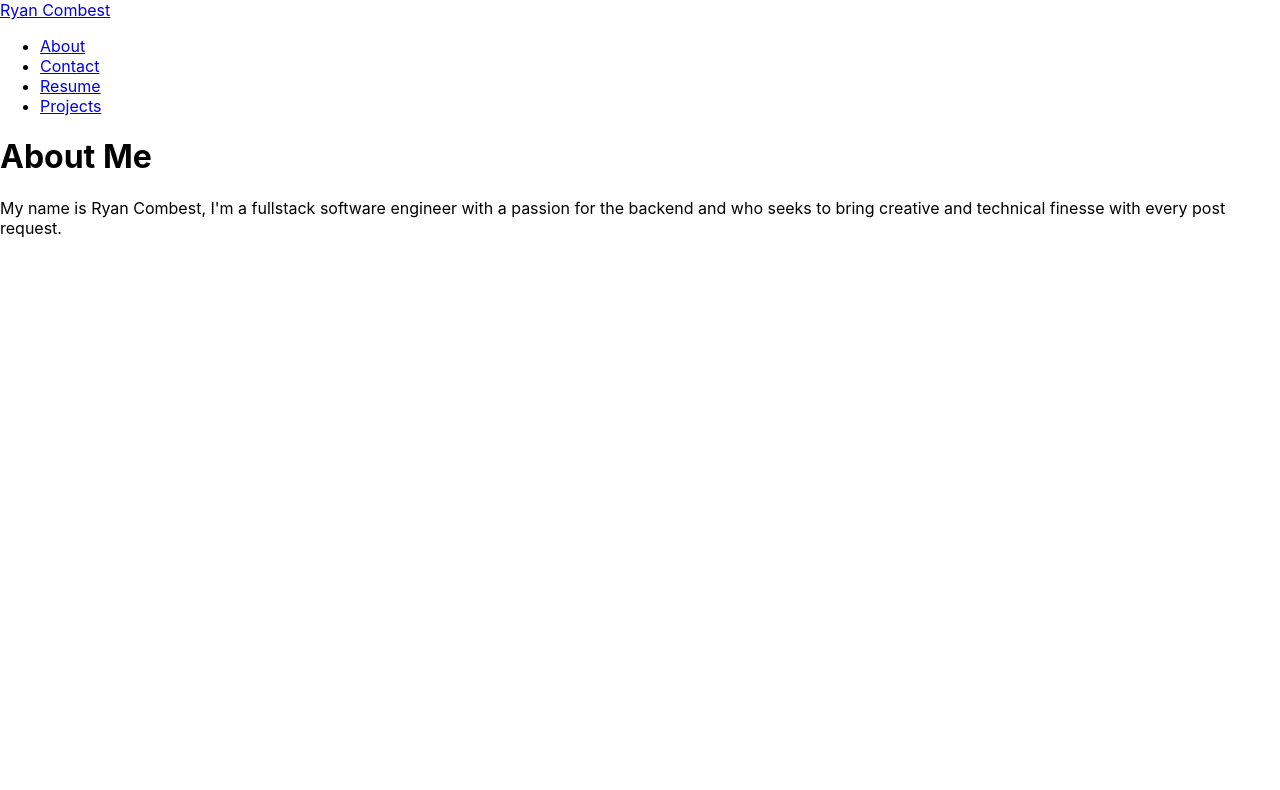
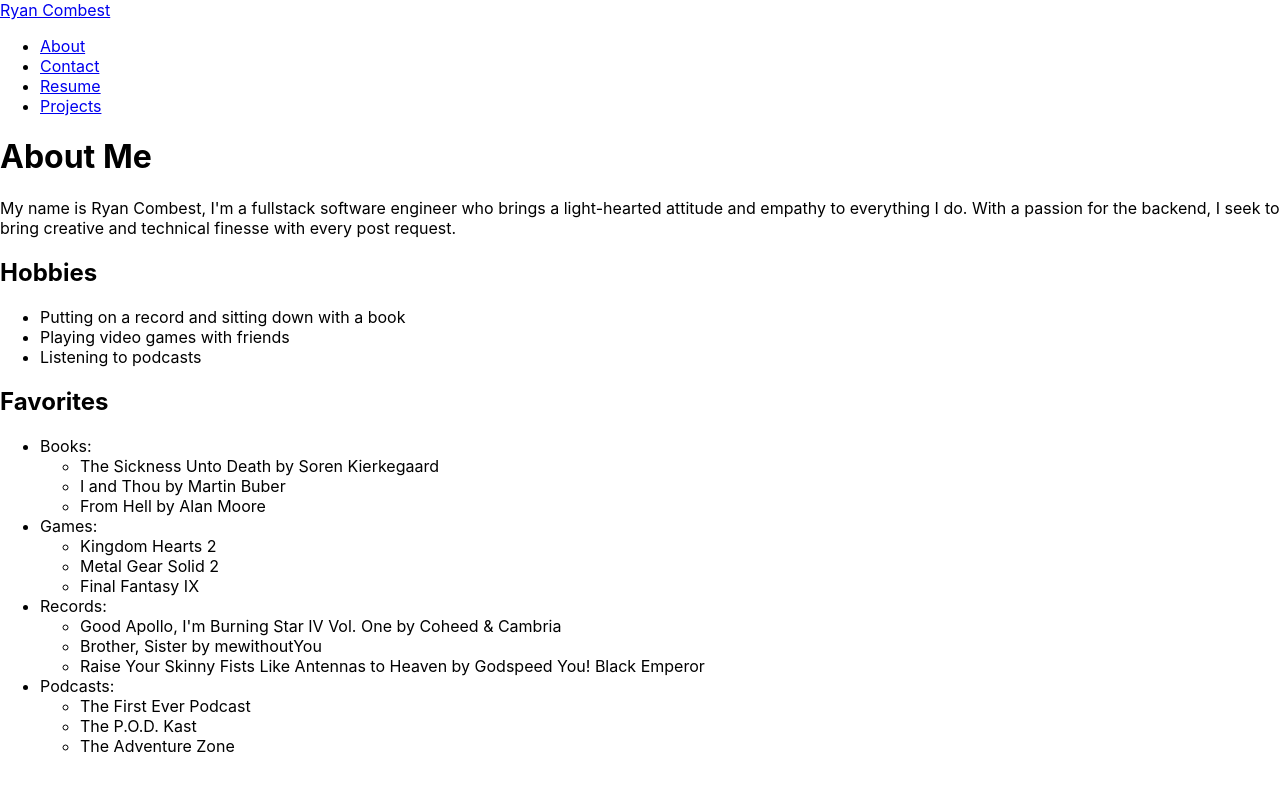
Before and after one commit to Rcombest/react-portfolio, a React (Create React App) app: page /About in a window 1280 px wide. Shown: the top 790 px of the page. Built offline with nearby package versions, Linux system fonts and the light colour scheme.

Commit message:
adds text content to home and about pages

```diff
--- a/src/pages/About.jsx
+++ b/src/pages/About.jsx
@@ -2,7 +2,48 @@ function About() {
   return (
     <div className="about">
       <h1>About Me</h1>
-      <p>My name is Ryan Combest, I'm a fullstack software engineer with a passion for the backend and who seeks to bring creative and technical finesse with every post request.</p>
+      <p>My name is Ryan Combest, I'm a fullstack software engineer who brings a light-hearted attitude and empathy to everything I do. With a passion for the backend, I seek to bring creative and technical finesse with every post request.</p>
+      <div>
+        <h2>Hobbies</h2>
+        <ul>
+          <li>Putting on a record and sitting down with a book</li>
+          <li>Playing video games with friends</li>
+          <li>Listening to podcasts</li>
+        </ul>
+        <div>
+          <h2>Favorites</h2>
+          <ul>
+            <li>Books:
+              <ul>
+                <li>The Sickness Unto Death by Soren Kierkegaard</li>
+                <li>I and Thou by Martin Buber</li>
+                <li>From Hell by Alan Moore</li>
+              </ul>
+            </li>
+            <li>Games:
+              <ul>
+                <li>Kingdom Hearts 2</li>
+                <li>Metal Gear Solid 2</li>
+                <li>Final Fantasy IX</li>
+              </ul>
+            </li>
+            <li>Records:
+              <ul>
+                <li>Good Apollo, I'm Burning Star IV Vol. One by Coheed & Cambria</li>
+                <li>Brother, Sister by mewithoutYou</li>
+                <li>Raise Your Skinny Fists Like Antennas to Heaven by Godspeed You! Black Emperor</li>
+              </ul>
+              </li>
+              <li>Podcasts:
+                <ul>
+                  <li>The First Ever Podcast</li>
+                  <li>The P.O.D. Kast</li>
+                  <li>The Adventure Zone</li>
+                </ul>
+              </li>
+          </ul>
+        </div>
+      </div>
     </div>
   )
 }
--- a/src/pages/Home.jsx
+++ b/src/pages/Home.jsx
@@ -1,6 +1,10 @@
 function Home() {
   return (
-    <h1>Software Engineer</h1>
+    <div id="home-about">
+      <h1> Ryan Combest </h1>
+      <h2> Software Engineer </h2>
+      <p>People pleaser, coffee enjoyer, philosophy nerd</p>
+    </div>
   )
 }
 
```
